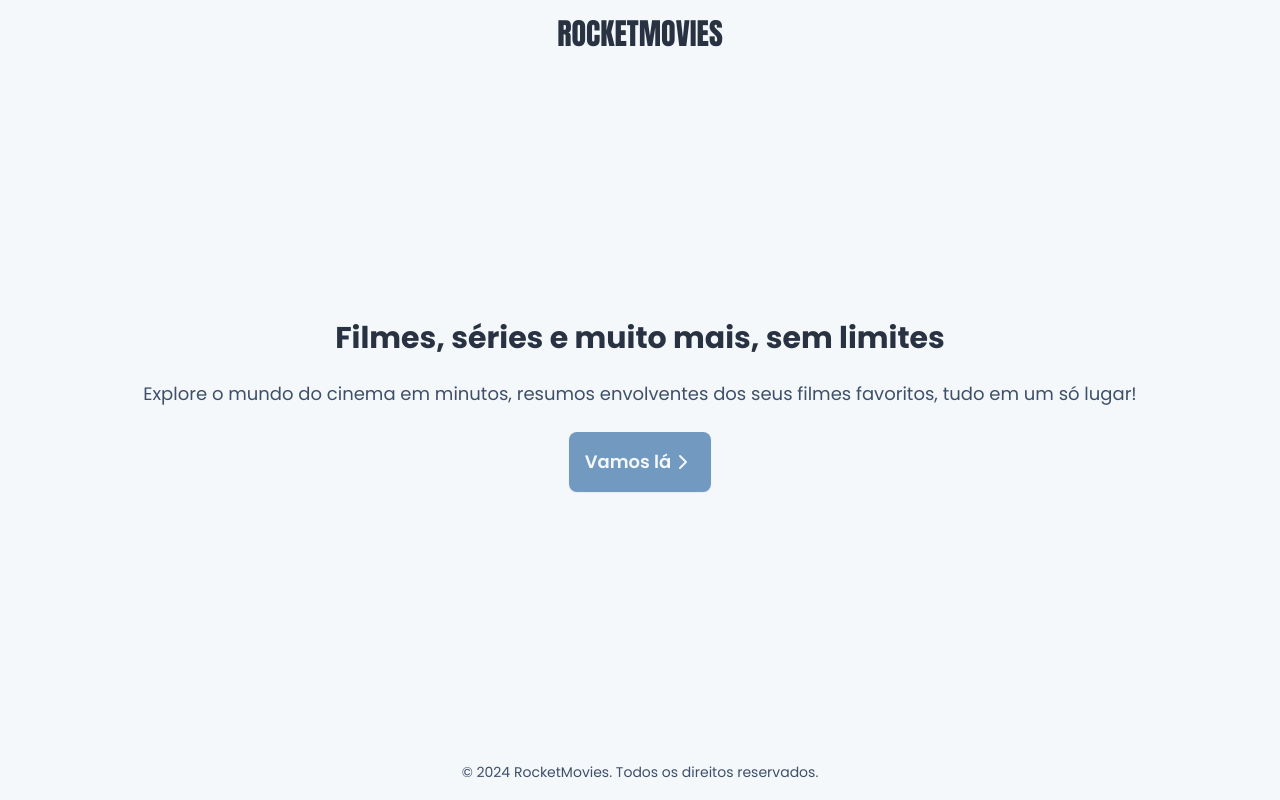
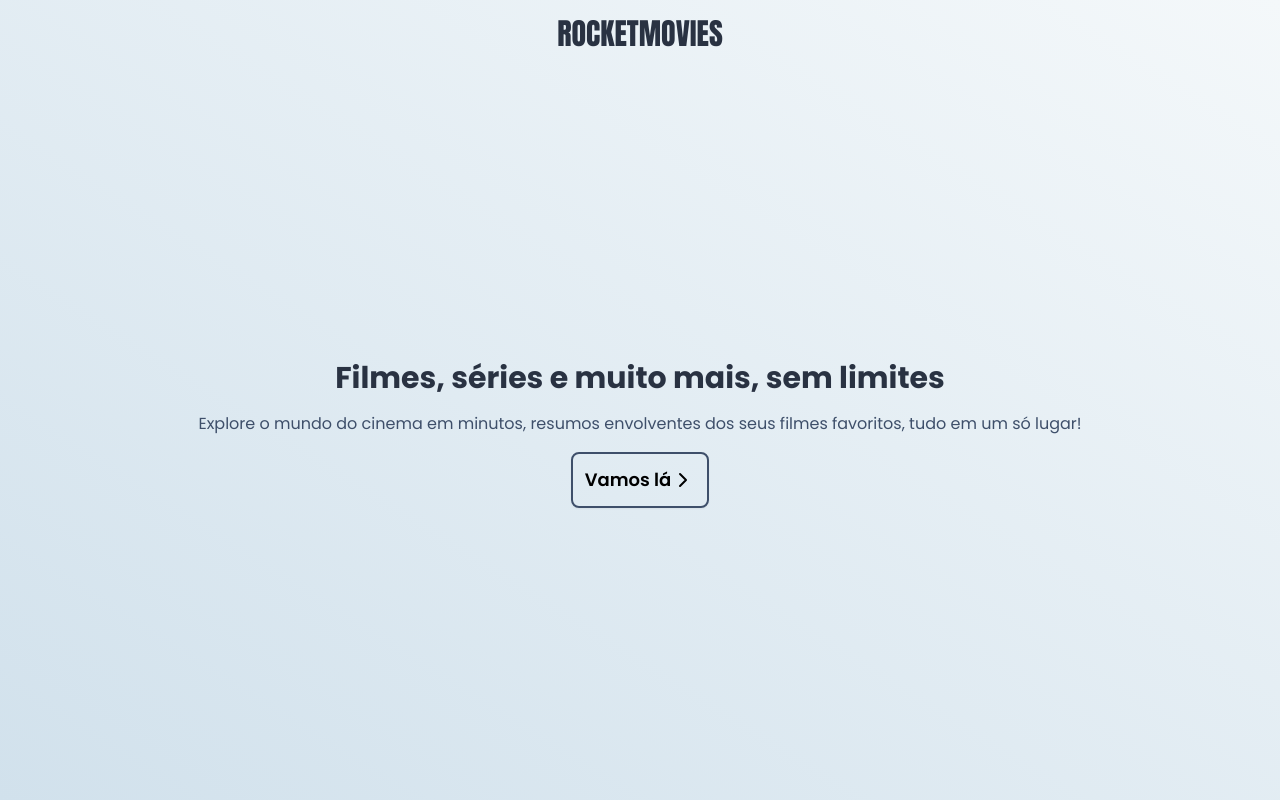
Before and after one commit to diogo-kappaun/noteflix-web, a React (Vite) app: page / in a window 1280 px wide. Built offline with nearby package versions, Linux system fonts and the light colour scheme.

Commit message:
:boom: fix: Adjusting to the new layout

```diff
--- a/src/Pages/Start/index.jsx
+++ b/src/Pages/Start/index.jsx
@@ -2,29 +2,24 @@ import { ChevronRight } from 'lucide-react'
 
 export function Start() {
   return (
-    <div className="flex h-screen flex-col items-center justify-between">
-      <header className="p-4">
-        <h1 className="font-anton text-kashmir-950 dark:text-kashmir-50 text-3xl">
+    <div className="grid-rows-app grid h-screen items-center justify-center">
+      <header className="flex max-w-[1440px] justify-center p-4">
+        <h1 className="font-anton text-3xl text-kashmir-950 dark:text-kashmir-50">
           ROCKETMOVIES
         </h1>
       </header>
-      <main className="flex flex-col items-center space-y-6 px-6 text-center">
-        <h2 className="text-kashmir-950 dark:text-kashmir-50 text-3xl font-bold">
+      <main className="flex max-w-[1440px] flex-1 flex-col items-center justify-center space-y-4 px-6 text-center">
+        <h2 className="text-3xl font-bold text-kashmir-950 dark:text-kashmir-50">
           Filmes, séries e muito mais, sem limites
         </h2>
-        <p className="text-kashmir-900 dark:text-kashmir-200 text-lg">
+        <p className="text-md text-kashmir-900 dark:text-kashmir-200">
           Explore o mundo do cinema em minutos, resumos envolventes dos seus
           filmes favoritos, tudo em um só lugar!
         </p>
-        <button className="text-kashmir-50 bg-kashmir-500 hover:bg-kashmir-600 flex items-center rounded-lg p-4 text-lg font-semibold shadow-sm transition-colors">
+        <button className=" flex items-center rounded-lg border-2 border-kashmir-900 bg-transparent p-3 text-lg font-semibold shadow-sm transition-colors duration-300 hover:bg-kashmir-900 hover:text-kashmir-100 dark:border-kashmir-50 dark:text-kashmir-50 dark:hover:border-kashmir-100 dark:hover:bg-kashmir-100 dark:hover:text-kashmir-900">
           Vamos lá <ChevronRight />
         </button>
       </main>
-      <footer className="p-4 text-center">
-        <span className="text-kashmir-900 dark:text-kashmir-100 text-sm">
-          © 2024 RocketMovies. Todos os direitos reservados.
-        </span>
-      </footer>
     </div>
   )
 }
--- a/src/main.jsx
+++ b/src/main.jsx
@@ -5,7 +5,7 @@ import './global.css'
 
 ReactDOM.createRoot(document.getElementById('root')).render(
   <React.StrictMode>
-    <div className="bg-kashmir-50 dark:bg-kashmir-950 h-screen font-poppins">
+    <div className="h-screen bg-gradient-to-tr from-kashmir-200 to-kashmir-50 font-poppins dark:from-kashmir-950 dark:to-kashmir-800">
       <Start />
     </div>
   </React.StrictMode>,
--- a/tailwind.config.js
+++ b/tailwind.config.js
@@ -22,6 +22,9 @@ export default {
         poppins: ['Poppins', 'sans-serif'],
         anton: ['Anton', 'sans-serif'],
       },
+      gridTemplateRows: {
+        app: 'max-content 1fr',
+      },
     },
   },
   plugins: [],
```
